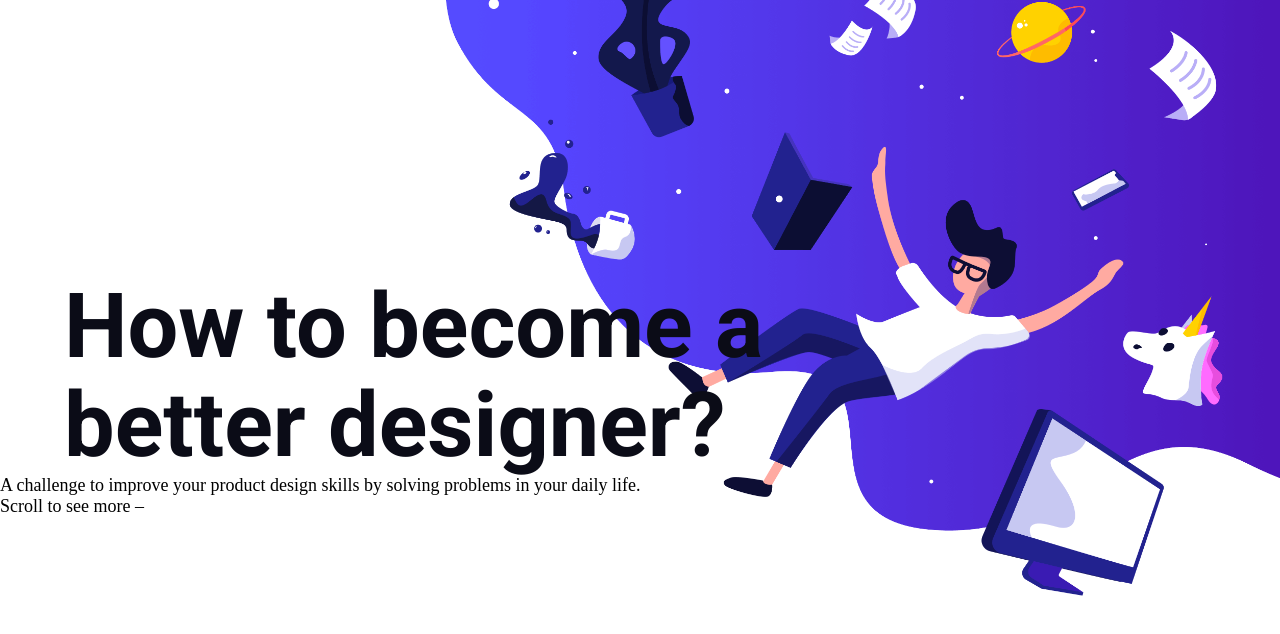
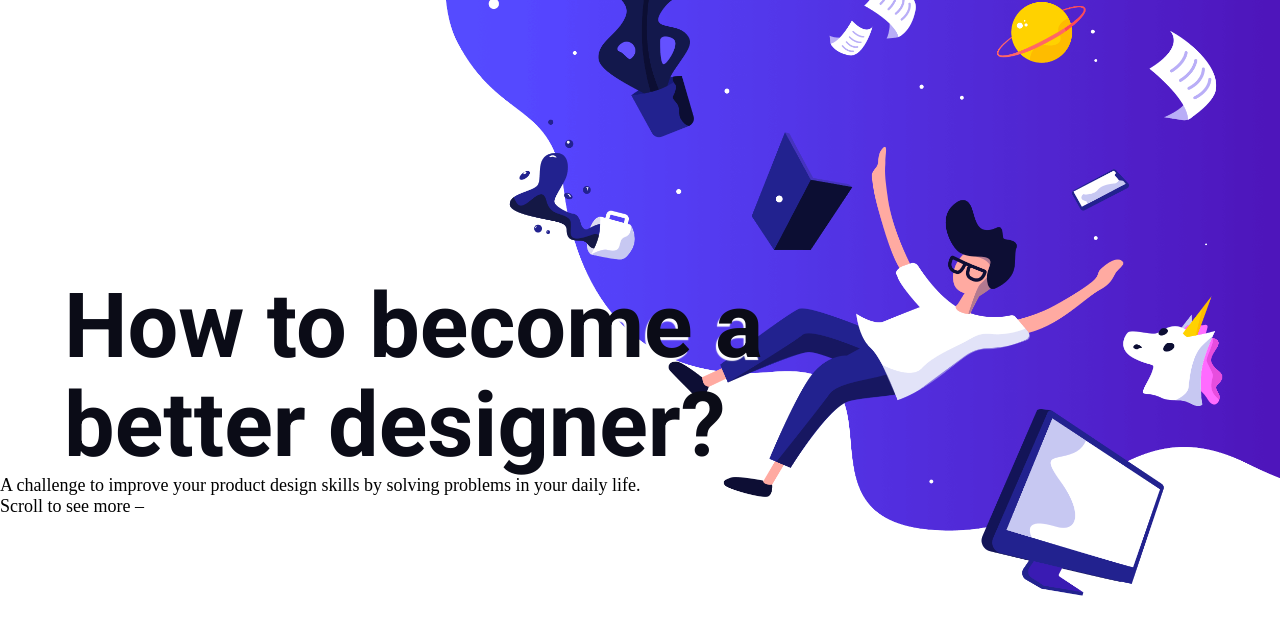
Before and after one commit to di-ja/18_Lev3_2_Project_css-vertiefung_designer-challenge, a plain HTML site: page index.html in a window 1280 px wide. Shown: the part 82-716 px from the top of the page. Drawn offline with Linux system fonts and the light colour scheme.

Commit message:
Headline mit Schatten

```diff
--- a/assets/css/style.css
+++ b/assets/css/style.css
@@ -27,6 +27,7 @@ h1 {
     line-height: 1.1em;
     color: #0b0c17;
     padding: 35vh 40% 0 5%;
+    text-shadow: -2px 3px 1px white;
 }
 header h2 {
     font-family: 'Roboto', sans-serif;
```
